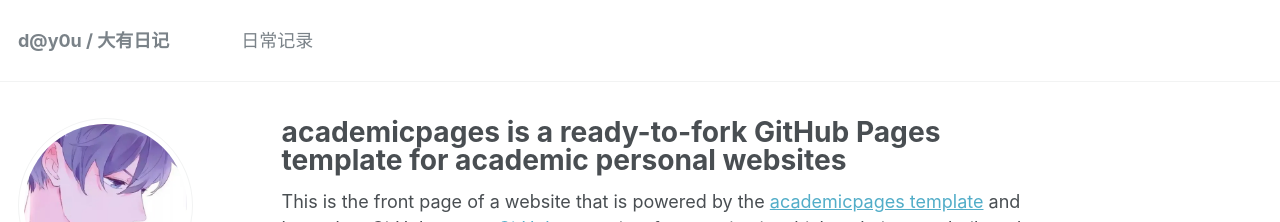
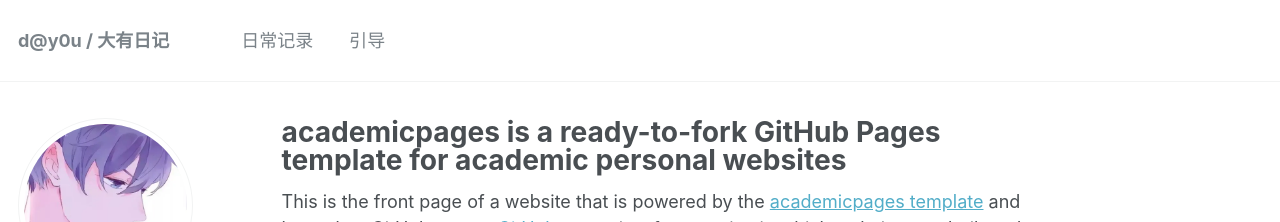
Before and after one commit to day0u/day0u.github.io, a Jekyll site: the page built from _pages/about.md, in a window 1280 px wide and 900 px high. Shown: the top 222 px of the window. Built offline with Jekyll 4.4.1, drawn with Linux system fonts in a browser that asks for light colours; some web fonts are replaced.

```diff
--- a/_data/navigation.yml
+++ b/_data/navigation.yml
@@ -18,5 +18,5 @@ main:
 #  - title: "CV"
 #    url: /cv/
 
-#  - title: "Guide"
-#    url: /markdown/
+  - title: "引导"
+    url: /markdown/
```
